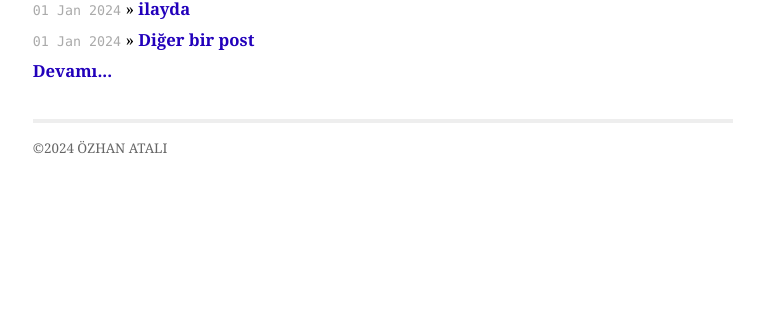
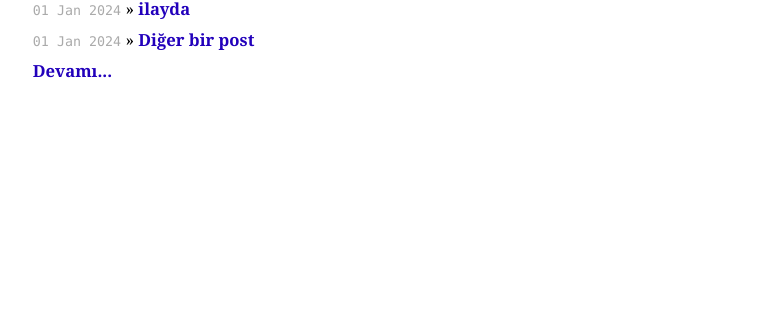
Before and after one commit to ozhanatali/ozhanatali.github.io, a Jekyll site: the page built from index.html, in a window 1280 px wide. Shown: the part 487-796 px from the top of the page, without its empty margins (257-1021 px from the left). Built offline with Jekyll 4.4.1, drawn with Linux system fonts in a browser that asks for light colours.

Commit message:
Update default.html

```diff
--- a/_layouts/default.html
+++ b/_layouts/default.html
@@ -10,11 +10,11 @@
 
      gtag('config', 'G-8EKT2NNKW6');
    </script>
+
    <meta http-equiv="content-type" content="text/html; charset=utf-8" />
+   <meta name="author" content="Ozhan Atali" />
+
    <title>{{ page.title }}</title>
-   <meta name="author" content="Ozhan Atali" />
-   <link href="http://feeds.feedburner.com/tom-preston-werner" rel="alternate" title="Tom Preston-Werner" type="application/atom+xml" />
-   <meta name="readability-verification" content="QCzSs992GxmRYRKVpPeZ6LE2tS8aYKxsSSQKV8YM"/>
 
    <!-- syntax highlighting CSS -->
    <link rel="stylesheet" href="/css/syntax.css" type="text/css" />
@@ -42,18 +36,7 @@
 
   {{ content }}
 
-  <div class="footer">
-    <div class="contact">
-      <p>
-        ©2024 ÖZHAN ATALI
-        <br />
-      </p>
-    </div>
-    <div class="contact">
-    </div>
-    <div class="rss">
-    </div>
-  </div>
+
 </div>
 
 </body>
```
Also changed, not shown: other parts of _layouts/default.html (+0 -6 lines).
